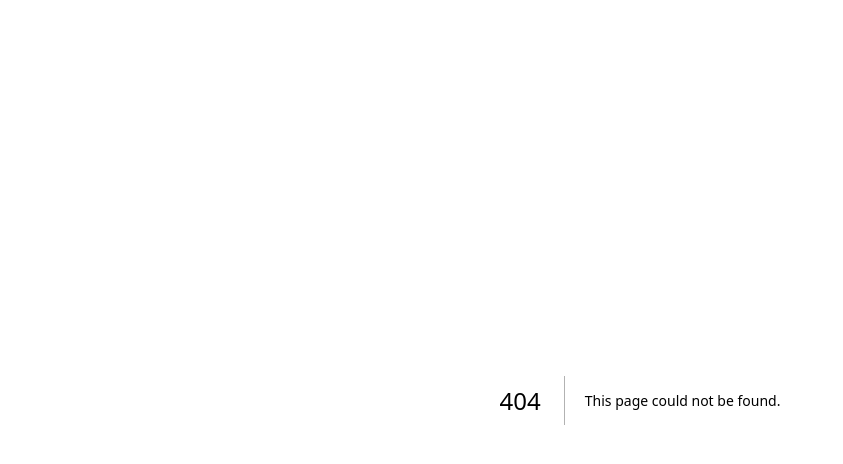
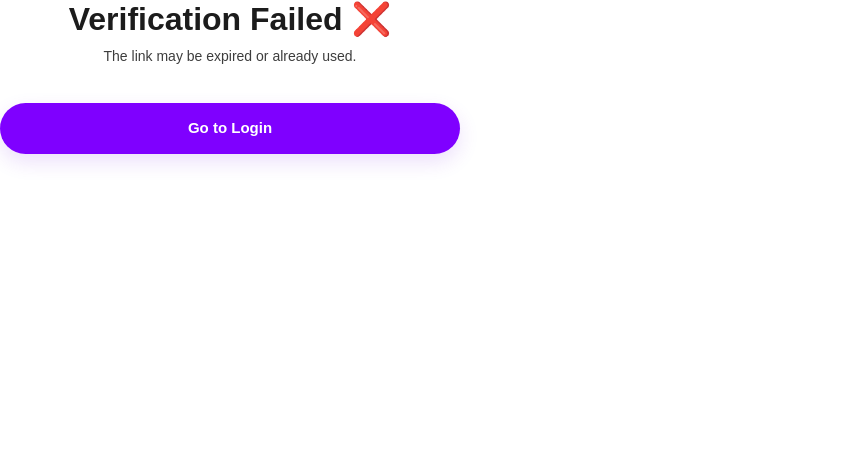
Before and after one commit to devallcollegeevent/Frontend-AllCollegeEvent-Version-1, a Next.js app: page /user/verify in a window 1280 px wide. Before the commit this address had no page. Shown: the top 464 px of the page, without its empty margins (0-843 px from the left). Built offline with nearby package versions, Linux system fonts and the light colour scheme; no server answers.

Commit message:
connect API

```diff
--- /dev/null
+++ b/src/app/user/verify/page.js
@@ -0,0 +1,83 @@
+"use client";
+
+import { useEffect, useState } from "react";
+import { useSearchParams, useRouter } from "next/navigation";
+import { toast } from "react-hot-toast";
+import { verifyEmailApi } from "@/lib/apiClient";
+import "../user-auth.css"; // optional
+
+export default function VerifyPage() {
+  const router = useRouter();
+  const params = useSearchParams();
+  const token = params.get("token");
+
+  console.log("check",token)
+
+  const [status, setStatus] = useState("loading");
+  // loading | success | error
+
+  useEffect(() => {
+    async function verify() {
+      if (!token) {
+        setStatus("error");
+        toast.error("Invalid verification link");
+        return;
+      }
+
+      const res = await verifyEmailApi(token);
+
+      if (res.success) {
+        setStatus("success");
+      } else {
+        setStatus("error");
+      }
+    }
+
+    verify();
+  }, [token]);
+
+  return (
+    <div className="u-auth-shell verify-center">
+      <div className="u-auth-card" style={{ textAlign: "center" }}>
+
+        {status === "loading" && (
+          <>
+            <h1 className="u-auth-title">Verifying...</h1>
+            <p className="u-auth-sub">Please wait while we verify your email</p>
+          </>
+        )}
+
+        {status === "success" && (
+          <>
+            <h1 className="u-auth-title">Email Verified 🎉</h1>
+            <p className="u-auth-sub">You can now log in to your account.</p>
+
+            <button
+              className="u-auth-btn-primary"
+              onClick={() => router.push("/user/login")}
+            >
+              Go to Login
+            </button>
+          </>
+        )}
+
+        {status === "error" && (
+          <>
+            <h1 className="u-auth-title">Verification Failed ❌</h1>
+            <p className="u-auth-sub">
+              The link may be expired or already used.
+            </p>
+
+            <button
+              className="u-auth-btn-primary"
+              onClick={() => router.push("/user/login")}
+            >
+              Go to Login
+            </button>
+          </>
+        )}
+
+      </div>
+    </div>
+  );
+}
--- a/src/lib/apiClient.js
+++ b/src/lib/apiClient.js
@@ -63,3 +63,10 @@ export const organizerSignupApi = async (data) => {
   // change endpoint if your backend uses different path
   return await handleApi(api.post("/auth/signup", data));
 };
+
+export const verifyEmailApi = async (token) => {
+  console.log("00000",token)
+  return await handleApi(
+    api.get(`/auth/org/verify?token=${encodeURIComponent(token)}`)
+  );
+};
```
Also changed, not shown: src/app/organizer/login/page.js (+37 -10 lines).
